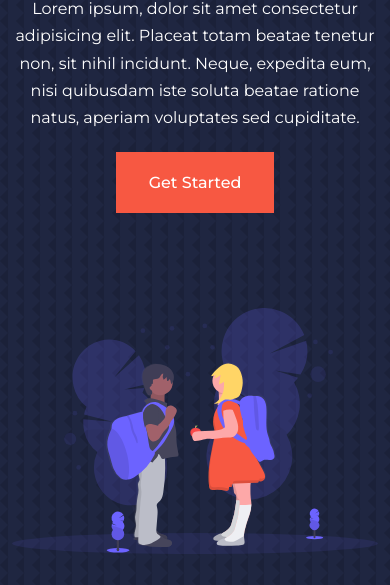
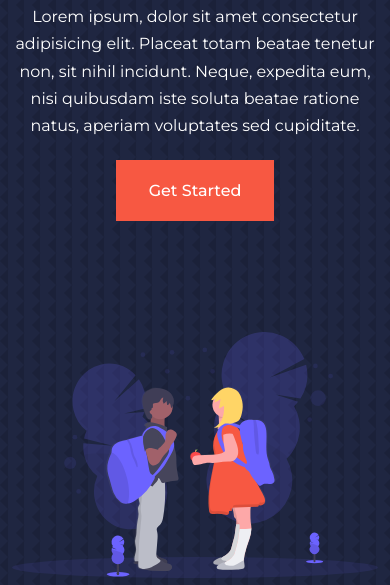
Before and after one commit to albsel/education-app, a plain HTML site: page index.html in a window 390 px wide. Shown: the part 259-844 px from the top of the page. Drawn offline with nearby package versions, Linux system fonts and the light colour scheme; a web font is replaced by a local one.

```diff
--- a/css/mobile-media.css
+++ b/css/mobile-media.css
@@ -16,12 +16,13 @@
   .header__container {
     grid-template-columns: 1fr;
     text-align: center;
+    margin-bottom: 2rem;
   }
   .header__left p {
     margin-bottom: 1.3rem;
   }
   .header__right {
-    margin: 2rem 0 2rem;
+    margin-top: 2rem;
   }
 
   /* CATEGORIES  */
```
